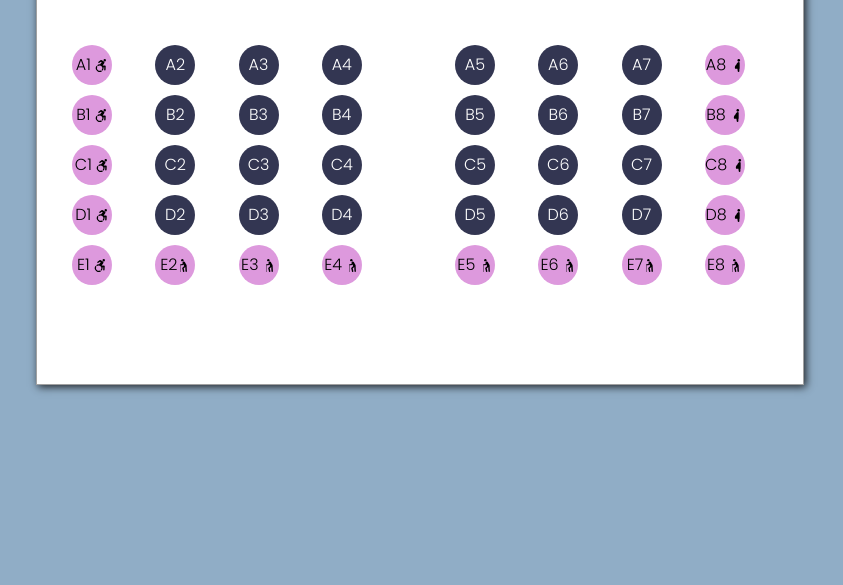
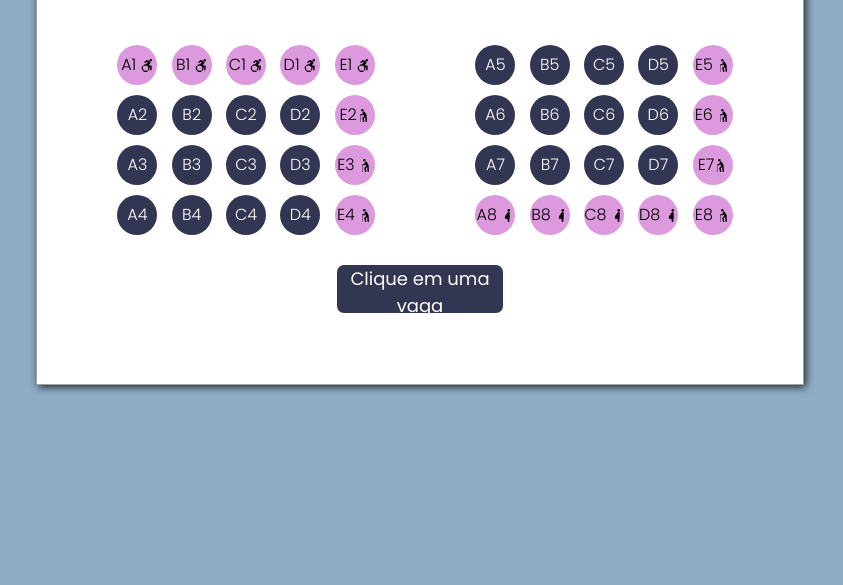
Before and after one commit to LuisaSSoares/estacionamento, a plain HTML site: page frontend/homepage.html in a window 1280 px wide. Shown: the part 215-800 px from the top of the page, without its empty margins (220-1063 px from the left). Drawn offline with nearby package versions, Linux system fonts and the light colour scheme; a web font is replaced by a local one.

Commit message:
terceiro commit

```diff
--- a/frontend/homepage.html
+++ b/frontend/homepage.html
@@ -26,69 +26,73 @@
         </div>
     <h3>Escolha uma das vagas disponíveis:</h3>
             <div class="estacionamento">
+                <div class="containerBlocos">
                     <div class="bloco">
                         <div>
-                        <button class="vaga preferencial" data-status="disponivel">A1 <img src="./assets/person-wheelchair.svg" alt=""></button>
-                        <button class="vaga preferencial" data-status="disponivel">B1 <img src="./assets/person-wheelchair.svg" alt=""></button>
-                        <button class="vaga preferencial" data-status="disponivel">C1 <img src="./assets/person-wheelchair.svg" alt=""></button>
-                        <button class="vaga preferencial" data-status="disponivel">D1 <img src="./assets/person-wheelchair.svg" alt=""></button>
-                        <button class="vaga preferencial" data-status="disponivel">E1 <img src="./assets/person-wheelchair.svg" alt=""></button>
+                            <button class="vaga preferencial">A1 <img src="./assets/person-wheelchair.svg" alt=""></button>
+                            <button class="vaga preferencial">B1 <img src="./assets/person-wheelchair.svg" alt=""></button>
+                            <button class="vaga preferencial">C1 <img src="./assets/person-wheelchair.svg" alt=""></button>
+                            <button class="vaga preferencial">D1 <img src="./assets/person-wheelchair.svg" alt=""></button>
+                            <button class="vaga preferencial">E1 <img src="./assets/person-wheelchair.svg" alt=""></button>
                         </div>
                         <div>
-                        <button class="vaga" data-status="disponivel">A2</button>
-                        <button class="vaga" data-status="disponivel">B2</button>
-                        <button class="vaga" data-status="disponivel">C2</button>
-                        <button class="vaga" data-status="disponivel">D2</button>
-                        <button class="vaga preferencial" data-status="disponivel">E2<img src="./assets/old-man-walking-svgrepo-com.svg" alt=""></button>
+                            <button class="vaga">A2</button>
+                            <button class="vaga">B2</button>
+                            <button class="vaga">C2</button>
+                            <button class="vaga">D2</button>
+                            <button class="vaga preferencial">E2<img src="./assets/old-man-walking-svgrepo-com.svg" alt=""></button>
                         </div>
                         <div>
-                        <button class="vaga" data-status="disponivel">A3</button>
-                        <button class="vaga" data-status="disponivel">B3</button>
-                        <button class="vaga" data-status="disponivel">C3</button>
-                        <button class="vaga" data-status="disponivel">D3</button>
-                        <button class="vaga preferencial" data-status="disponivel">E3 <img src="./assets/old-man-walking-svgrepo-com.svg" alt=""></button>
+                            <button class="vaga">A3</button>
+                            <button class="vaga">B3</button>
+                            <button class="vaga">C3</button>
+                            <button class="vaga">D3</button>
+                            <button class="vaga preferencial">E3 <img src="./assets/old-man-walking-svgrepo-com.svg" alt=""></button>
                         </div>
                         <div>
-                        <button class="vaga" data-status="disponivel">A4</button>
-                        <button class="vaga" data-status="disponivel">B4</button>
-                        <button class="vaga" data-status="disponivel">C4</button>
-                        <button class="vaga" data-status="disponivel">D4</button>
-                        <button class="vaga preferencial" data-status="disponivel">E4 <img src="./assets/old-man-walking-svgrepo-com.svg" alt=""></button>
+                            <button class="vaga">A4</button>
+                            <button class="vaga">B4</button>
+                            <button class="vaga">C4</button>
+                            <button class="vaga">D4</button>
+                            <button class="vaga preferencial">E4 <img src="./assets/old-man-walking-svgrepo-com.svg" alt=""></button>
                         </div>
                     </div>
                     <div class="bloco">
                         <div>
-                        <button class="vaga" data-status="disponivel">A5</button>
-                        <button class="vaga" data-status="disponivel">B5</button>
-                        <button class="vaga" data-status="disponivel">C5</button>
-                        <button class="vaga" data-status="disponivel">D5</button>
-                        <button class="vaga preferencial" data-status="disponivel">E5 <img src="./assets/old-man-walking-svgrepo-com.svg" alt=""></button>
+                            <button class="vaga">A5</button>
+                            <button class="vaga">B5</button>
+                            <button class="vaga">C5</button>
+                            <button class="vaga">D5</button>
+                            <button class="vaga preferencial">E5 <img src="./assets/old-man-walking-svgrepo-com.svg" alt=""></button>
                         </div>
                         <div>
-                        <button class="vaga" data-status="disponivel">A6</button>
-                        <button class="vaga" data-status="disponivel">B6</button>
-                        <button class="vaga" data-status="disponivel">C6</button>
-                        <button class="vaga" data-status="disponivel">D6</button>
-                        <button class="vaga preferencial" data-status="disponivel">E6 <img src="./assets/old-man-walking-svgrepo-com.svg" alt=""></button>
+                            <button class="vaga">A6</button>
+                            <button class="vaga">B6</button>
+                            <button class="vaga">C6</button>
+                            <button class="vaga">D6</button>
+                            <button class="vaga preferencial">E6 <img src="./assets/old-man-walking-svgrepo-com.svg" alt=""></button>
                         </div>
                         <div>
-                        <button class="vaga" data-status="disponivel">A7</button>
-                        <button class="vaga" data-status="disponivel">B7</button>
-                        <button class="vaga" data-status="disponivel">C7</button>
-                        <button class="vaga" data-status="disponivel">D7</button>
-                        <button class="vaga preferencial" data-status="disponivel">E7<img src="./assets/old-man-walking-svgrepo-com.svg" alt=""></button>
+                            <button class="vaga">A7</button>
+                            <button class="vaga">B7</button>
+                            <button class="vaga">C7</button>
+                            <button class="vaga">D7</button>
+                            <button class="vaga preferencial">E7<img src="./assets/old-man-walking-svgrepo-com.svg" alt=""></button>
                         </div>
                         <div>
-                        <button class="vaga preferencial" data-status="disponivel">A8 <img src="./assets/pregnant-woman-1-svgrepo-com.svg" alt=""></button>
-                        <button class="vaga preferencial" data-status="disponivel">B8 <img src="./assets/pregnant-woman-1-svgrepo-com.svg" alt=""></button>
-                        <button class="vaga preferencial" data-status="disponivel">C8 <img src="./assets/pregnant-woman-1-svgrepo-com.svg" alt=""></button>
-                        <button class="vaga preferencial" data-status="disponivel">D8 <img src="./assets/pregnant-woman-1-svgrepo-com.svg" alt=""></button>
-                        <button class="vaga preferencial" data-status="disponivel">E8 <img src="./assets/old-man-walking-svgrepo-com.svg" alt=""></button>
+                            <button class="vaga preferencial">A8 <img src="./assets/pregnant-woman-1-svgrepo-com.svg" alt=""></button>
+                            <button class="vaga preferencial">B8 <img src="./assets/pregnant-woman-1-svgrepo-com.svg" alt=""></button>
+                            <button class="vaga preferencial">C8 <img src="./assets/pregnant-woman-1-svgrepo-com.svg" alt=""></button>
+                            <button class="vaga preferencial">D8 <img src="./assets/pregnant-woman-1-svgrepo-com.svg" alt=""></button>
+                            <button class="vaga preferencial">E8 <img src="./assets/old-man-walking-svgrepo-com.svg" alt=""></button>
+                        </div>
                     </div>
                 </div>
 
+
+                <button id="botaoSelecionarVaga" class="botao" type="submit">Clique em uma vaga</button>
             </div>
-            <button id="botaoSelecionarVaga" class="botao" type="submit">Clique em uma vaga</button>
+
         </div>
 
     </form>
--- a/frontend/script.js
+++ b/frontend/script.js
@@ -66,11 +66,32 @@ document.getElementById("botaoSelecionarVaga").addEventListener('click', functio
     event.preventDefault();
     const vagaSelecionada = document.querySelector('.vaga.selecionada')
     const botaoSelecionarVaga = document.getElementById("botaoSelecionarVaga")
+    const carroData = JSON.parse(localStorage.getItem('informacoes'));
+    console.log(carroData)
 
     if (vagaSelecionada) {
         vagaSelecionada.style.backgroundColor = 'gray'
-        vagaSelecionada.setAttribute('data-status', 'ocupado')
         botaoSelecionarVaga.textContent = "Confirmar chegada"
 
+     if(vagaSelecionada.textContent === "Confirmar chegada") {
+        fetch(`http://localhost:3025/vaga/editar`, {
+            method:"PUT",
+            headers: {
+                'Content-Type': 'application/json',
+            },
+            body: JSON.stringify({
+                ocupado: true,
+                carro_id: carroData.id
+            })
+        })
+        .then(response => response.json())
+        .then(results =>{
+            if(results.success) {
+                botaoSelecionarVaga.textContent = "Vaga Ocupada"
+                botaoSelecionarVaga.disabled = true
+                alert('Vaga Ocupada com sucesso')
+            }
+        })
     }
+}
 });
--- a/frontend/style.css
+++ b/frontend/style.css
@@ -21,17 +21,15 @@
 
 form{
     max-width: 60%;
-    height: 500px; /* Mantendo a altura fixa */
+    height: 500px;
     margin: 100px auto;
     padding: 25px;
     background-color: #fff;
     border: 1px solid #a1a1a1;
     box-shadow: 2px 2px 8px;
-
     display: flex;
     flex-direction: column;
     align-items: center;
-    position: relative;
 }
 
 h3{
@@ -111,14 +109,25 @@ h3{
 /* Estacionamento e vagas */
 .estacionamento{
     display: flex;
-    gap: 50px;
+    flex-direction: column;
+    gap: 30px;
     margin-top: 30px;
 }
 
+.estacionamento.botao{
+    margin-top: 20px;
+}
+
+.containerBlocos{
+    display: flex;
+
+}
+
 .bloco{
-    display: grid;
-    grid-template-columns: repeat(4, 1fr);
-    grid-template-rows: repeat(5, 1fr);
+    display: flex;
+    flex-wrap: wrap;
+    justify-content: center;
+    align-items: center;
 }
 
 .vaga{
--- a/package.json
+++ b/src/package.json
@@ -1,9 +1,9 @@
 {
   "name": "sistema_estacionamento",
   "version": "1.0.0",
-  "main": "index.js",
+  "main": "server.js",
   "scripts": {
-    "start": "nodemon ./src/server.js"
+    "start": "nodemon ./server.js"
   },
   "keywords": [],
   "author": "",
```
Also changed, not shown: src/server.js (+29 -2 lines), 3 other files. Lines whose indentation alone changed are shown as unchanged.
